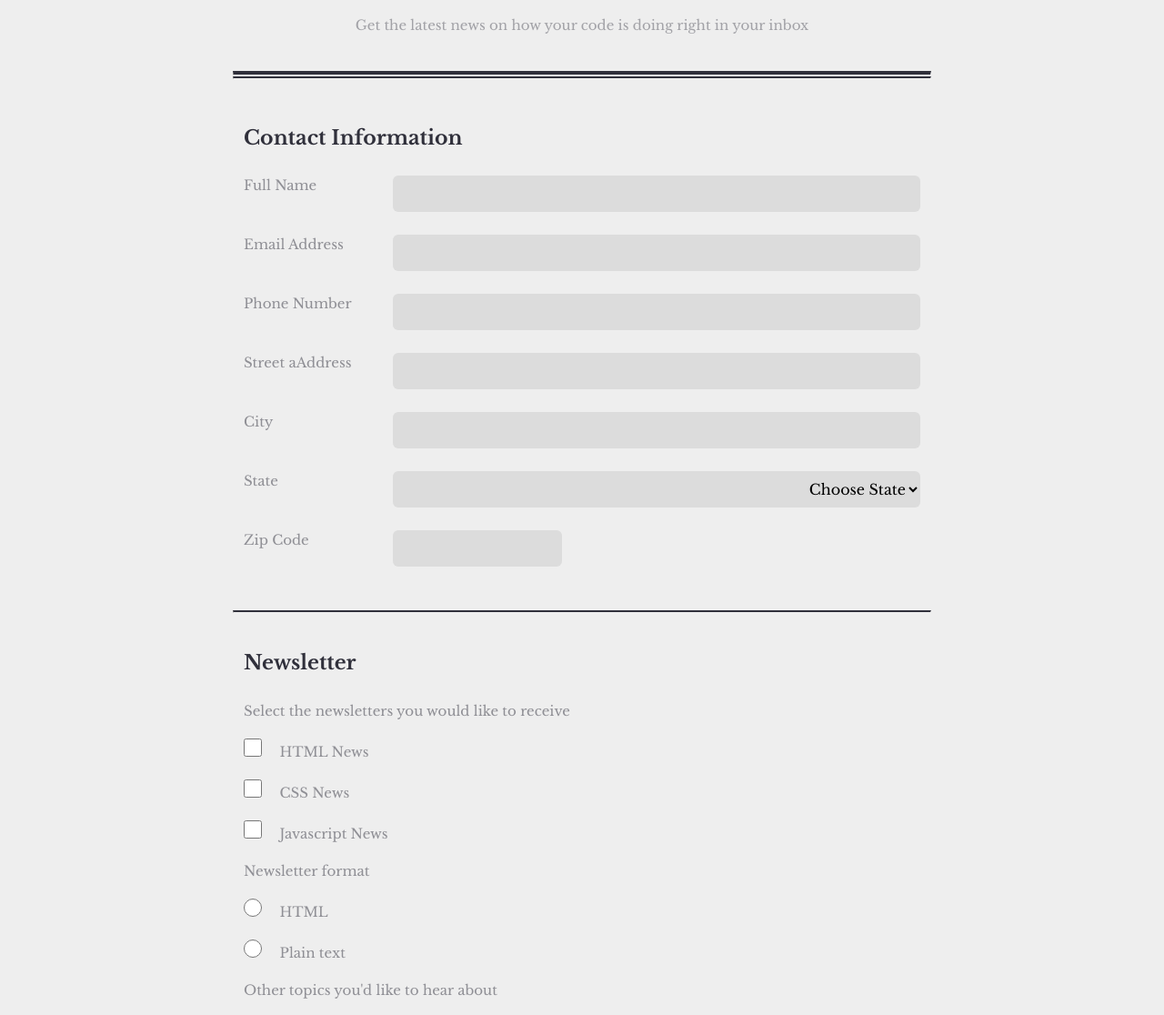
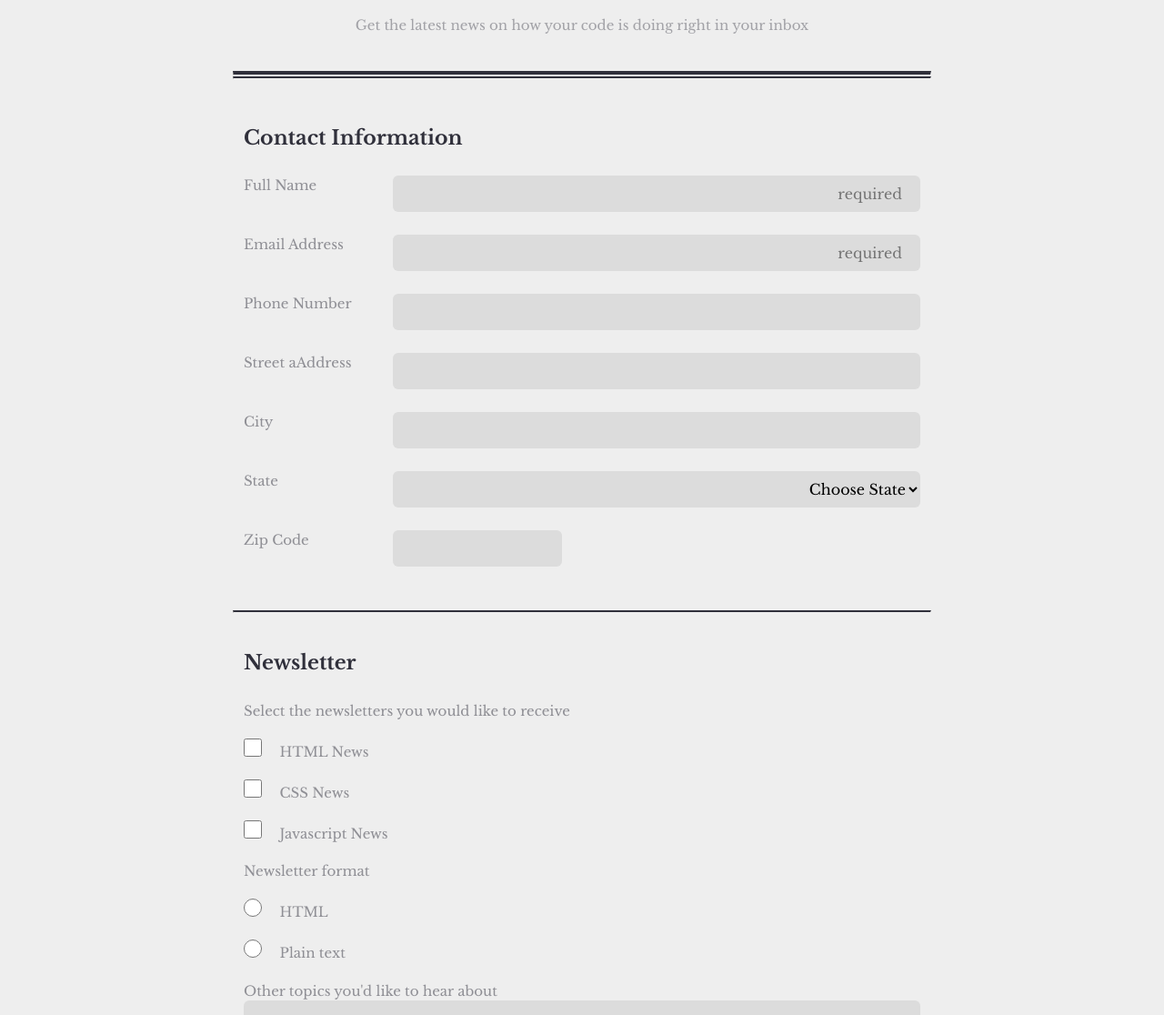
Before and after one commit to BesimG/techdegree-project-3, a plain HTML site: page index.html in a window 1280 px wide. Shown: the part 150-1266 px from the top of the page at 91% size. Drawn offline with nearby package versions, Linux system fonts and the light colour scheme.

Commit message:
Added required fields from a Slack review

```diff
--- a/css/style.css
+++ b/css/style.css
@@ -63,6 +63,17 @@ label
 fieldset :first-of-type label
 {
     display: block;
+}
+
+input:focus
+{
+    background: rgb(219, 219, 255);
+}
+
+input::placeholder
+{
+    text-align: right;
+    padding-right: 18px;
 }
 
 input,
@@ -232,13 +243,6 @@ label
     font-size: 15px;
     margin-right: 15px;
 }
-/*
-label,
-input,
-select
-{
-    flex-direction: space-between;
-} */
 
 input,
 select
--- a/index.html
+++ b/index.html
@@ -26,17 +26,20 @@
 
             <!-- Found some of the input types on https://www.w3schools.com/html/html_form_input_types.asp -->
 
+            <!-- Used this site for input:focus
+            https://www.w3schools.com/cssref/sel_focus.asp -->
+
             <div class="container clearfix">
                 <form action="index.html" method="POST">
                     <fieldset>
                         <legend>Contact Information</legend>
                         <div class="row1">
                             <label for="full-name">Full Name</label>
-                            <input type="text" id="full-name" name="user_name" required>
+                            <input type="text" id="full-name" name="user_name" placeholder="required">
                         </div>
                         <div class="row2">
                             <label for="email">Email Address</label>
-                            <input type="email" id="email" name="user_email" required>
+                            <input type="email" id="email" name="user_email" placeholder="required">
                         </div>
                         <div class="row3">
                             <label for="phone">Phone Number</label>
@@ -84,7 +87,7 @@
                         <input class="radio" type="radio" id="plain_text" name="newsletter">
                         <label class="radio" for="plain_text">Plain text</label><br>
 
-                        <p>Other topics you'd like to hear about</p>
+                        <label for="topics">Other topics you'd like to hear about</label>
                         <textarea name="topics" id="topics" cols="30" rows="10"></textarea>
                         <button class="btn">Sign Up</button>
                     </fieldset>
```
